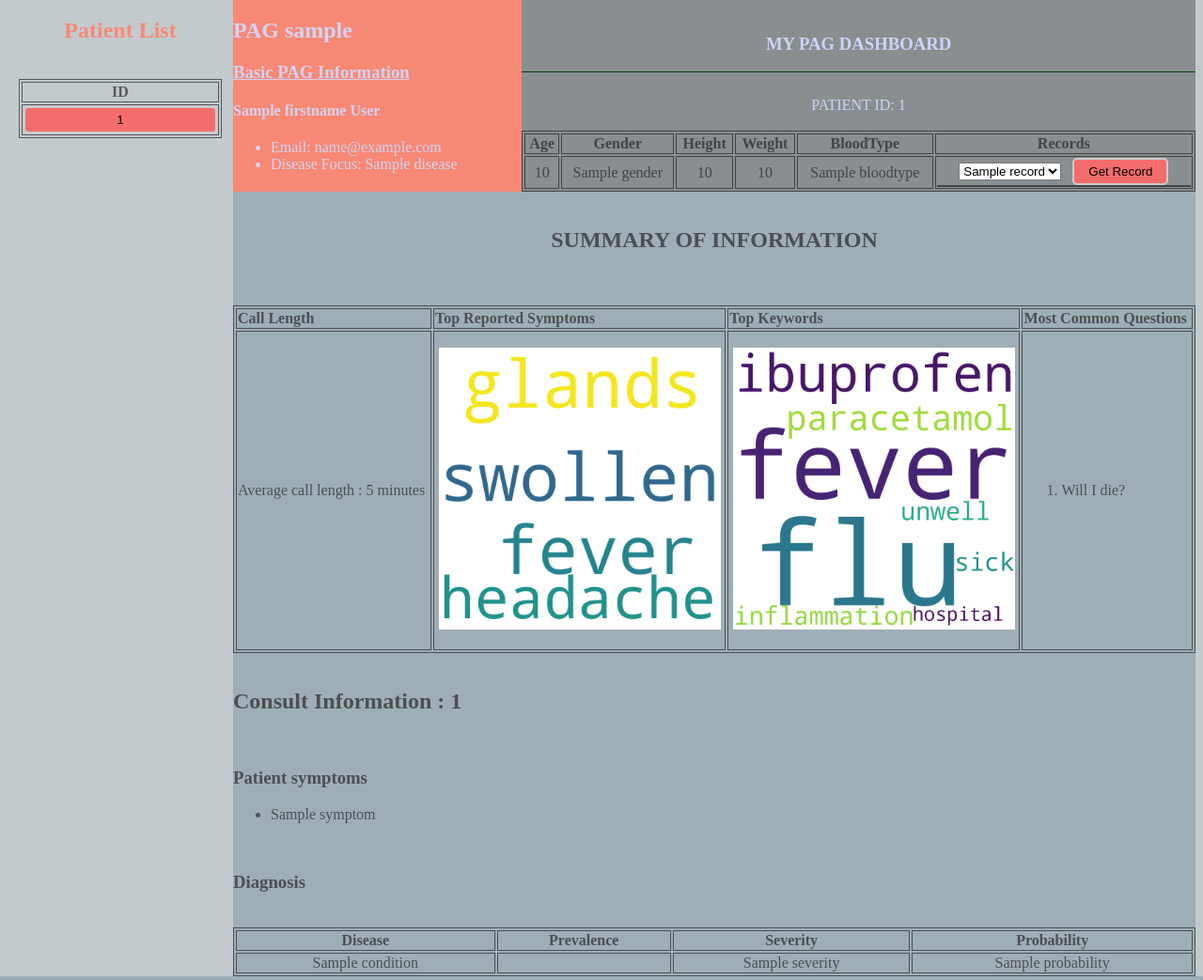
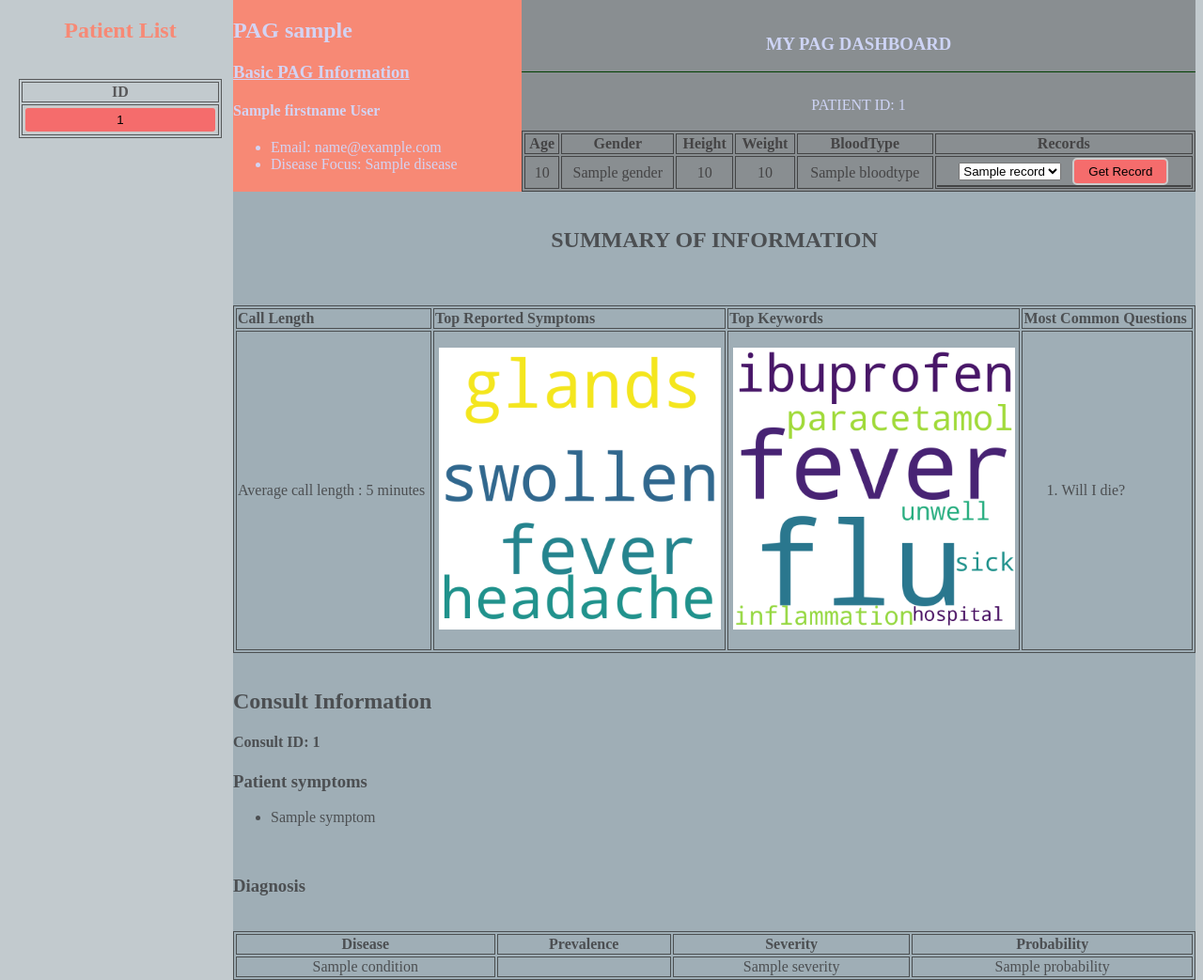
Before and after one commit to secureailabs/red_team, a Flask app: template templates/pag.html in a window 1280 px wide. Shown: the part 138-1181 px from the top of the page at 94% size. Run offline with Flask 3, Linux system fonts and the light colour scheme; the template is opened without the code that fills it: most values are stand-ins (such as "Sample title", 1, 10 or a date in 2020).

Commit message:
pag formatting

```diff
--- a/templates/pag.html
+++ b/templates/pag.html
@@ -159,7 +159,8 @@ Private and Confidential. Internal Use Only.
             </table><br>
         </center>
         {% if patient_consult %}
-        <h2>Consult Information : {{ patient_consult.id }} </h2><br>
+        <h2>Consult Information</h2>
+        <h4>Consult ID: {{ patient_consult.id }} </h4>
         <h3>Patient symptoms</h3>
         <ul>
             {% for symptom in patient_consult.symptoms %}
```
